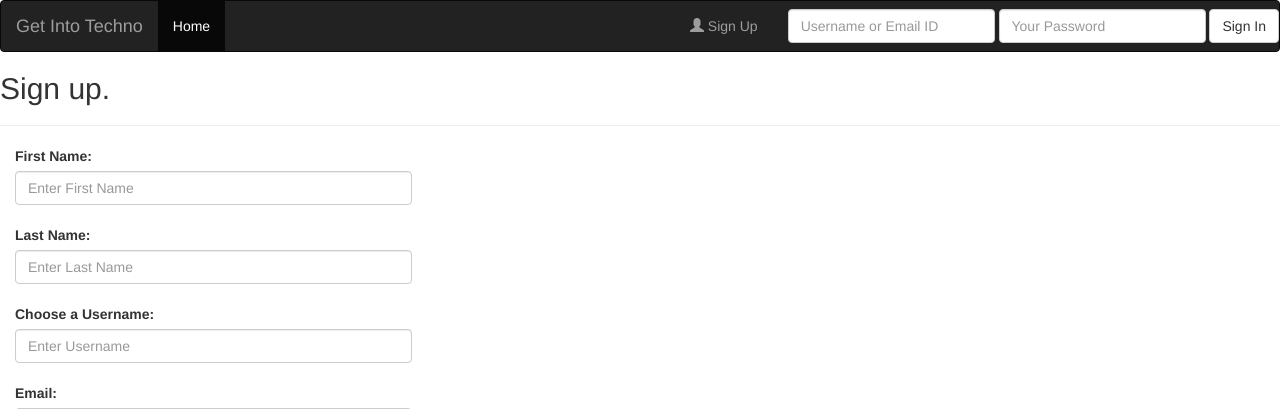
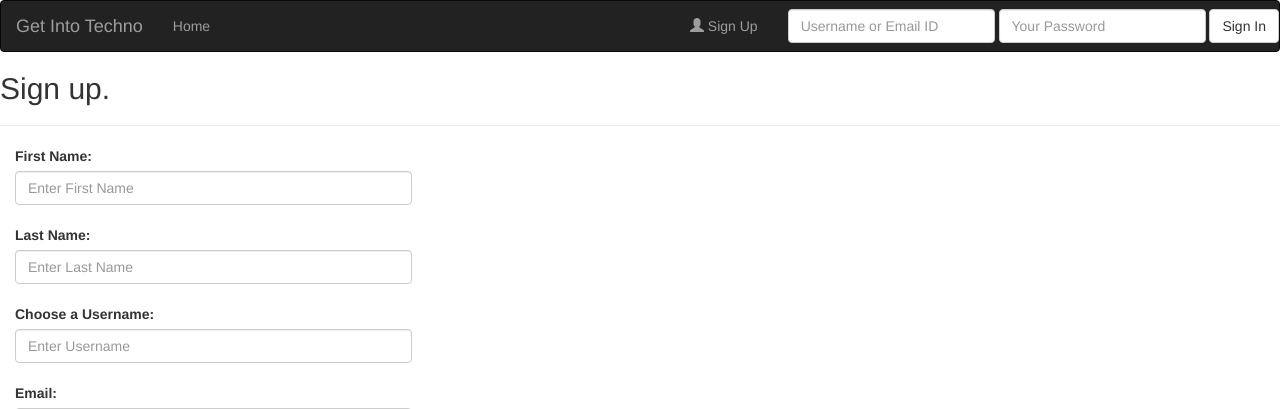
Before and after one commit to LindaEriksson87/BlogProject, a PHP site: page /register.php in a window 1280 px wide. Shown: the top 409 px of the page. Run offline with PHP 8.4, Linux system fonts and the light colour scheme.

Commit message:
Minor bug fixes

```diff
--- a/View/Templates/nav_bar_signed_in.phtml
+++ b/View/Templates/nav_bar_signed_in.phtml
@@ -4,7 +4,7 @@
       <a class="navbar-brand" href="index.php">Get Into Techno</a>
     </div>
     <ul class="nav navbar-nav">
-      <li class="active"><a href="index.php">Home</a></li>
+      <li><a href="index.php">Home</a></li>
       <li><a href="myBlog.php">My Blog</a></li>
       <li><a href="#">My Settings</a></li>
     </ul>
--- a/View/Templates/nav_bar_signed_out.phtml
+++ b/View/Templates/nav_bar_signed_out.phtml
@@ -4,7 +4,7 @@
       <a class="navbar-brand" href="index.php">Get Into Techno</a>
     </div>
     <ul class="nav navbar-nav">
-      <li class="active"><a href="index.php">Home</a></li>
+      <li><a href="index.php">Home</a></li>
     </ul>
     <ul class="nav navbar-nav navbar-right">
       <li><a href="register.php"><span class="glyphicon glyphicon-user"></span> Sign Up</a></li>
```
